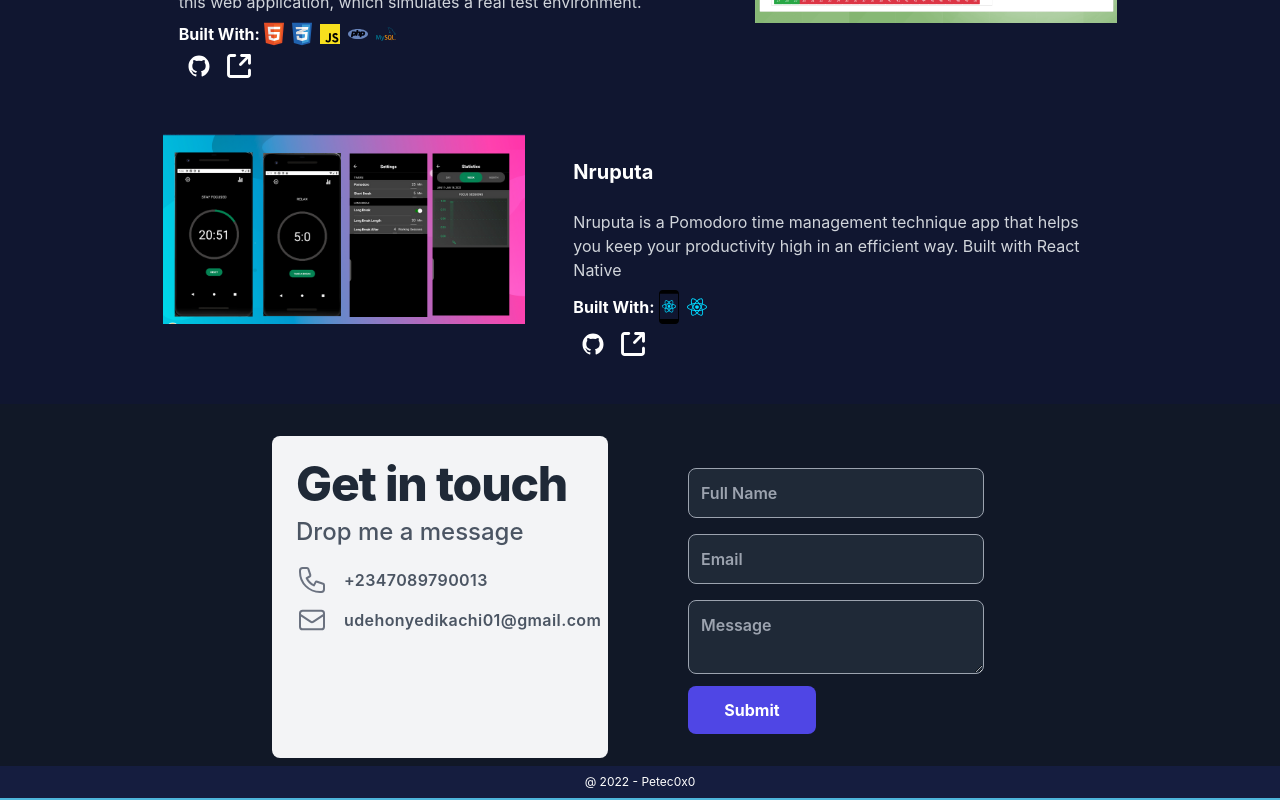
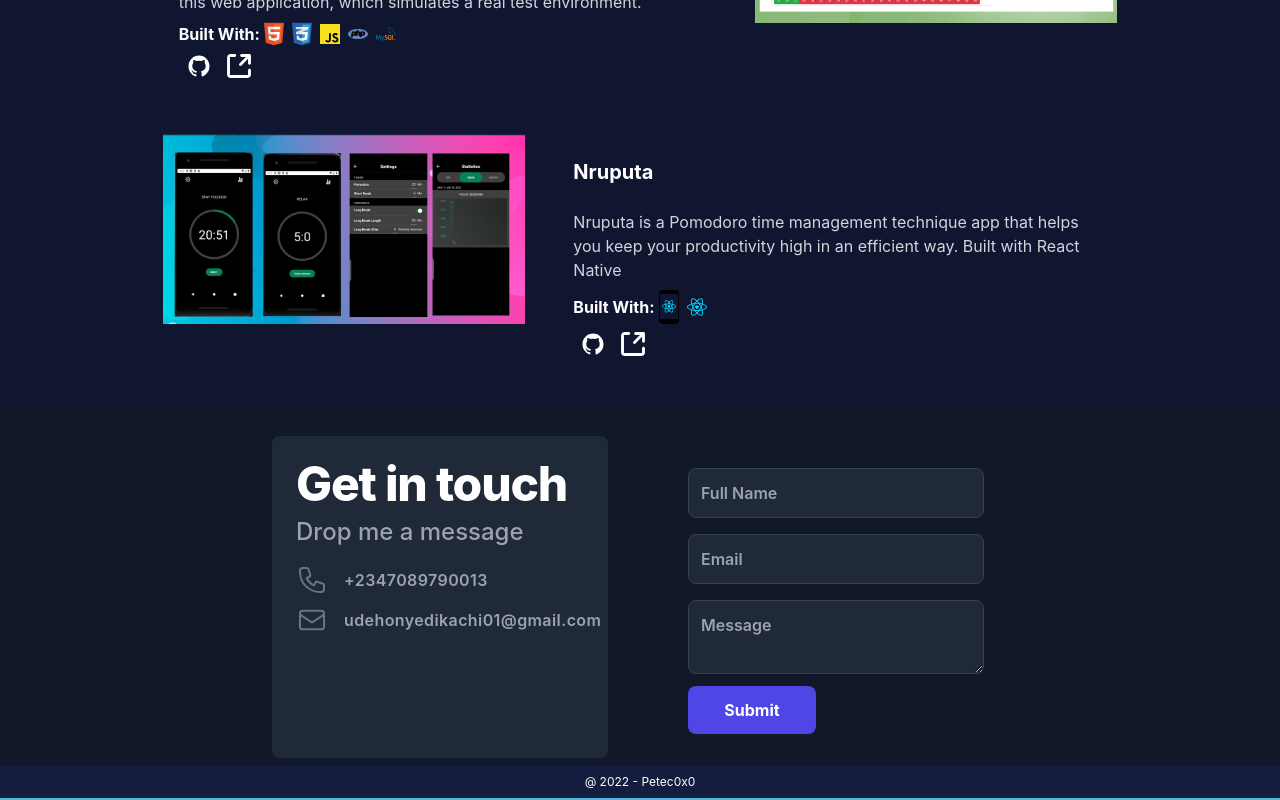
Before and after one commit to Petec0x0/portfolio, a React (Create React App) app: page / in a window 1280 px wide. Shown: the part 1559-2359 px from the top of the page. Built offline with nearby package versions, Linux system fonts and the light colour scheme.

Commit message:
Typo fix

```diff
--- a/src/compenents/ContactSection.js
+++ b/src/components/ContactSection.js
@@ -16,15 +16,15 @@ const ContactSection = () => {
             <div className="max-w-6xl mx-auto sm:px-6 lg:px-8">
                 <div className="mt-8 mb-2 overflow-hidden">
                     <div className="grid grid-cols-1 md:grid-cols-2 md:gap-12">
-                        <div className="p-6 mr-2 bg-gray-100 dark:bg-gray-800 sm:rounded-lg">
-                            <h1 className="text-4xl sm:text-5xl text-gray-800 dark:text-white font-extrabold tracking-tight">
+                        <div className="p-6 mr-2 bg-gray-800 sm:rounded-lg">
+                            <h1 className="text-4xl sm:text-5xl text-white font-extrabold tracking-tight">
                                 Get in touch
                             </h1>
-                            <p className="text-normal text-lg sm:text-2xl font-medium text-gray-600 dark:text-gray-400 mt-2">
+                            <p className="text-normal text-lg sm:text-2xl font-medium text-gray-400 mt-2">
                                 Drop me a message
                             </p>
 
-                            <div className="flex items-center mt-4 text-gray-600 dark:text-gray-400">
+                            <div className="flex items-center mt-4 text-gray-400">
                                 <svg fill="none" stroke="currentColor" strokeLinecap="round" strokeLinejoin="round" strokeWidth="1.5" viewBox="0 0 24 24" className="w-8 h-8 text-gray-500">
                                     <path strokeLinecap="round" strokeLinejoin="round" strokeWidth="1.5" d="M3 5a2 2 0 012-2h3.28a1 1 0 01.948.684l1.498 4.493a1 1 0 01-.502 1.21l-2.257 1.13a11.042 11.042 0 005.516 5.516l1.13-2.257a1 1 0 011.21-.502l4.493 1.498a1 1 0 01.684.949V19a2 2 0 01-2 2h-1C9.716 21 3 14.284 3 6V5z" />
                                 </svg>
@@ -33,7 +33,7 @@ const ContactSection = () => {
                                 </div>
                             </div>
 
-                            <div className="flex items-center mt-2 text-gray-600 dark:text-gray-400">
+                            <div className="flex items-center mt-2 text-gray-400">
                                 <svg fill="none" stroke="currentColor" strokeLinecap="round" strokeLinejoin="round" strokeWidth="1.5" viewBox="0 0 24 24" className="w-8 h-8 text-gray-500">
                                     <path strokeLinecap="round" strokeLinejoin="round" strokeWidth="1.5" d="M3 8l7.89 5.26a2 2 0 002.22 0L21 8M5 19h14a2 2 0 002-2V7a2 2 0 00-2-2H5a2 2 0 00-2 2v10a2 2 0 002 2z" />
                                 </svg>
@@ -47,20 +47,20 @@ const ContactSection = () => {
                             <input type="hidden" name="YOU_DATA_WAS_NOT_SENT-PLEASE_SEND_AN_EMAIL_INSTEAD" value="" />
                             <div className="flex flex-col">
                                 <label htmlFor="name" className="hidden">Full Name</label>
-                                <input type="name" name="name" id="name" placeholder="Full Name" className="w-100 mt-2 py-3 px-3 rounded-lg bg-gray-800 border border-gray-400 dark:border-gray-700 text-gray-800 font-semibold focus:border-indigo-500 focus:outline-none" />
+                                <input type="name" name="name" id="name" placeholder="Full Name" className="w-100 mt-2 py-3 px-3 rounded-lg bg-gray-800 border border-gray-700 text-gray-800 font-semibold focus:border-indigo-500 focus:outline-none" />
                             </div>
 
                             <div className="flex flex-col mt-2">
                                 <label htmlFor="email" className="hidden">Email</label>
-                                <input type="email" name="email" id="email" placeholder="Email" className="w-100 mt-2 py-3 px-3 rounded-lg bg-gray-800 border border-gray-400 dark:border-gray-700 text-gray-800 font-semibold focus:border-indigo-500 focus:outline-none" />
+                                <input type="email" name="email" id="email" placeholder="Email" className="w-100 mt-2 py-3 px-3 rounded-lg bg-gray-800 border border-gray-700 text-gray-800 font-semibold focus:border-indigo-500 focus:outline-none" />
                             </div>
 
                             <div className="flex flex-col mt-2">
                                 <label htmlFor="tel" className="hidden">Message</label>
-                                <textarea className="w-100 mt-2 py-3 px-3 rounded-lg bg-gray-800 border border-gray-400 dark:border-gray-700 text-gray-800 font-semibold focus:border-indigo-500 focus:outline-none" placeholder="Message">
+                                <textarea className="w-100 mt-2 py-3 px-3 rounded-lg bg-gray-800 border border-gray-700 text-gray-800 font-semibold focus:border-indigo-500 focus:outline-none" placeholder="Message">
 
                                 </textarea>
-                                {/* <input type="tel" name="tel" id="tel" placeholder="Telephone Number" className="w-100 mt-2 py-3 px-3 rounded-lg bg-gray-800 border border-gray-400 dark:border-gray-700 text-gray-800 font-semibold focus:border-indigo-500 focus:outline-none" /> */}
+                                {/* <input type="tel" name="tel" id="tel" placeholder="Telephone Number" className="w-100 mt-2 py-3 px-3 rounded-lg bg-gray-800 border border-gray-700 text-gray-800 font-semibold focus:border-indigo-500 focus:outline-none" /> */}
                             </div>
 
                             <button onClick={handleOnClick} type="submit" className="md:w-32 bg-indigo-600 hover:bg-blue-dark text-white font-bold py-3 px-6 rounded-lg mt-3 hover:bg-indigo-500 transition ease-in-out duration-300">
--- a/src/compenents/HeroSection.js
+++ b/src/components/HeroSection.js
@@ -17,7 +17,7 @@ const HeroSection = () => {
                                 Hello, I am <span className="font-bold">Onyedikachi Udeh</span>
                             </h1>
                             <hr className="w-12 h-1 bg-primary rounded-full mt-8" />
-                            <p className="text-white text-base leading-relaxed mt-8 font-semibold">Software developer and Machine Learning enthusiast from Enugu, Nigeria</p>
+                            <p className="text-white text-base leading-relaxed mt-8 font-semibold">Full stack developer and Machine Learning enthusiast from Enugu, Nigeria</p>
                             <img className="md:hidden" src={developer} alt="Developer illustration" />
                             <div className="get-app flex space-x-5 mt-10 justify-center md:justify-start">
                                 <a href="#contact">
```
Also changed, not shown: src/App.js (+7 -7 lines), src/components/AboutSection.js (renamed from src/compenents/AboutSection.js), src/components/MobileMenu.js (renamed from src/compenents/MobileMenu.js), src/components/NavSection.js (renamed from src/compenents/NavSection.js), src/components/PortfolioSection.js (renamed from src/compenents/PortfolioSection.js), src/components/SocialIcons.js (renamed from src/compenents/SocialIcons.js).
